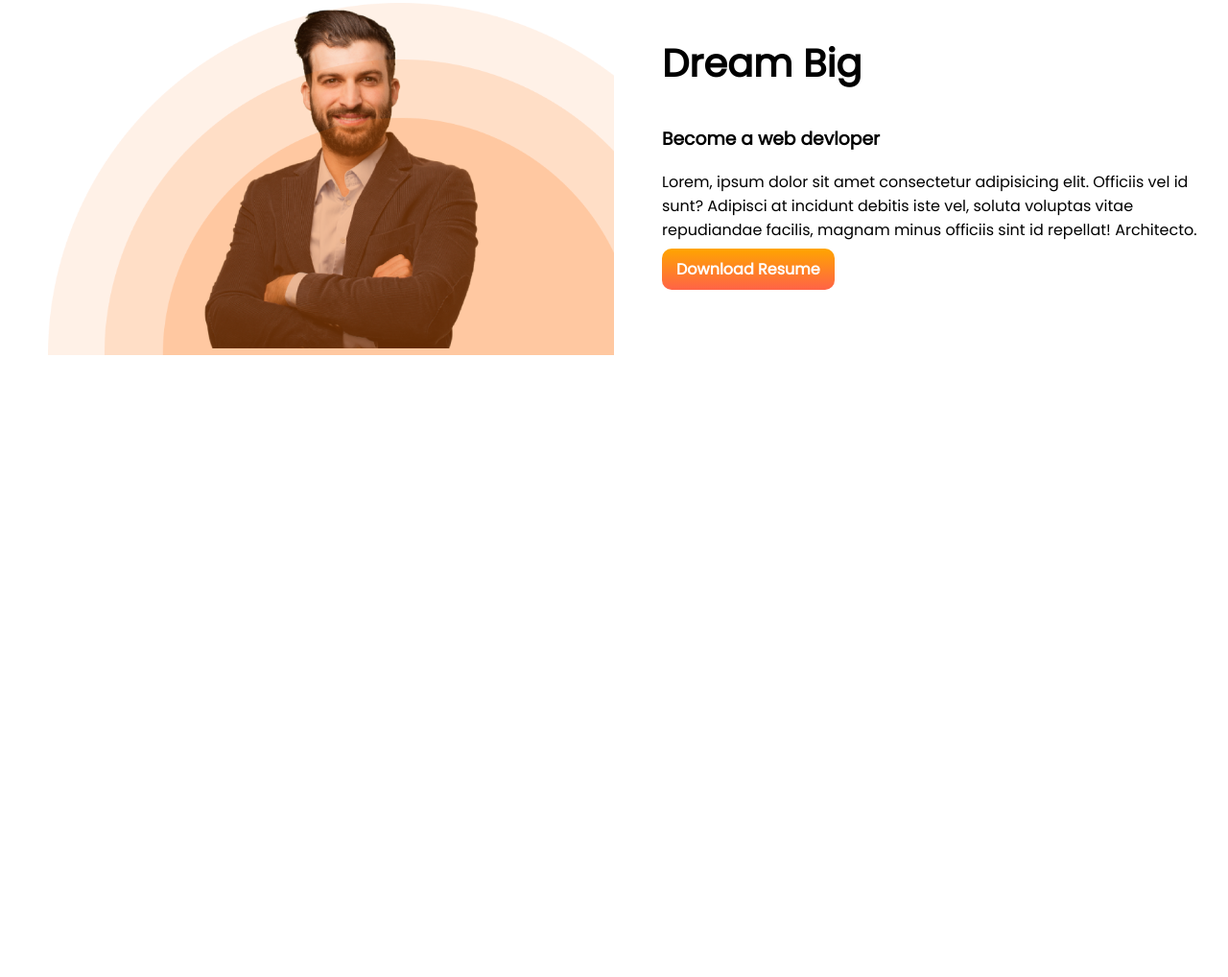
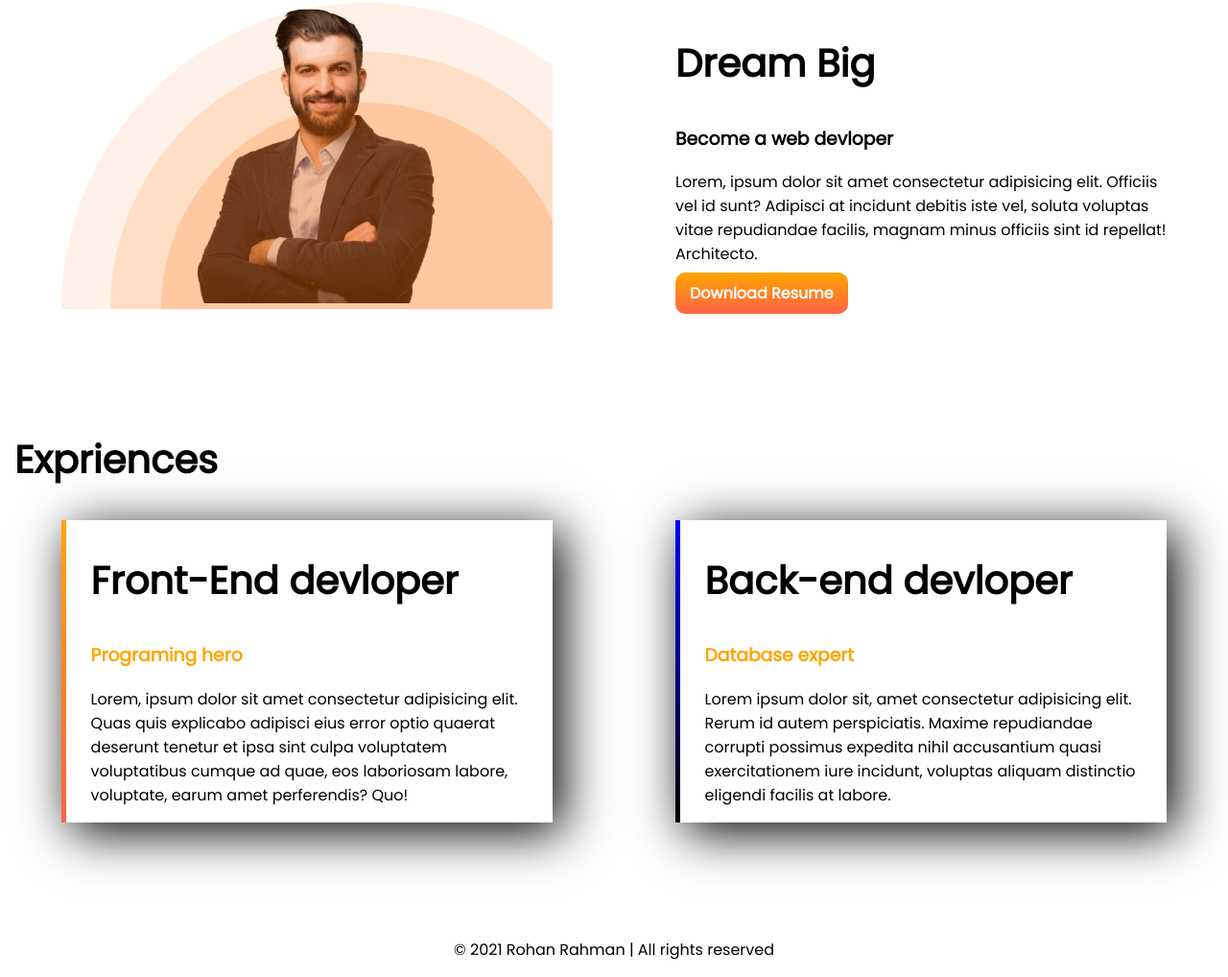
Before and after one commit to rohanse100/devloper-portfolio, a plain HTML site: page index.html in a window 1280 px wide. Shown: the part 550-1568 px from the top of the page at 96% size. Before the commit the page ends 1047 px from the top, so only its background shows below. Drawn offline with Linux system fonts and the light colour scheme.

Commit message:
portfolio

```diff
--- a/index.html
+++ b/index.html
@@ -11,7 +11,7 @@
 
 </head>
 <body>
- <section class="top">
+ <section class="top flexible-section">
     <div class="half-width">
         <h1>Welcome To</h1>
         <h1><span class="orange-color">Rohan Rahman's</span> World</h1>
@@ -23,7 +23,7 @@
         <img src="images/header_bg (1).png" alt="">
       </div>
  </section>
- <section class="dream">
+ <section class="dream flexible-section">
     <div class="half-width">
         <img src="images/header_bg (1).png" alt="">
     </div>
@@ -34,5 +34,25 @@
         <a href="https://github.com/" target="_blank" class="hire-button">Download Resume</a>
    </div>
  </section>
+ <section class="exprience ">
+    <h1 id="move">Expriences</h1>
+    <div class="flexible-section">
+        <div class="exprience-area" id="Front-End">
+            <h1>Front-End devloper</h1>
+            <h3 class="orange-color">Programing hero</h3>
+            <p>Lorem, ipsum dolor sit amet consectetur adipisicing elit. Quas quis explicabo adipisci eius error optio quaerat deserunt tenetur et ipsa sint culpa voluptatem voluptatibus cumque ad quae, eos laboriosam labore, voluptate, earum amet perferendis? Quo!</p>
+        </div>
+        <div class="exprience-area" id="Back-end">
+            <h1>Back-end devloper</h1>
+            <h3 class="orange-color">Database expert</h3>
+            <p>Lorem ipsum dolor sit, amet consectetur adipisicing elit. Rerum id autem perspiciatis. Maxime repudiandae corrupti possimus expedita nihil accusantium quasi exercitationem iure incidunt, voluptas aliquam distinctio eligendi facilis at labore.</p>
+        </div>
+    </div>
+ </section>
+ <footer>
+    <p>
+        &copy; 2021 Rohan Rahman | All rights reserved
+    </p>
+ </footer>
 </body>
 </html>
--- a/style.css
+++ b/style.css
@@ -8,13 +8,14 @@ h1{
 .orange-color{
     color: orange;
 }
-section {
+.flexible-section {
     display: flex;
     margin-bottom: 120px;
 }
 .half-width{
     width: 50%;
-    padding-left: 50px;
+    margin-left: 5%;
+    margin-right: 5%;
 }
 .half-width img{
     width: 100%;
@@ -27,3 +28,27 @@ section {
     padding: 10px 15px;
     border-radius: 10px;
 }
+#move{
+    margin-left: 15px;
+}
+.exprience-area{
+    width: 40%;
+    margin-left: 5%;
+    margin-right: 5%;
+    padding-left: 2%;
+    padding-right: 2%;
+    box-shadow: 10px 10px 50px black;
+}
+#Front-End{
+    border-image:linear-gradient(orange, tomato);
+    border-image-slice: 1;
+    border-left: 5px solid;
+}
+#Back-end{
+    border-image:linear-gradient(blue, black);
+    border-image-slice: 1;
+    border-left: 5px solid;
+}
+footer p{
+    text-align: center;
+}
```
